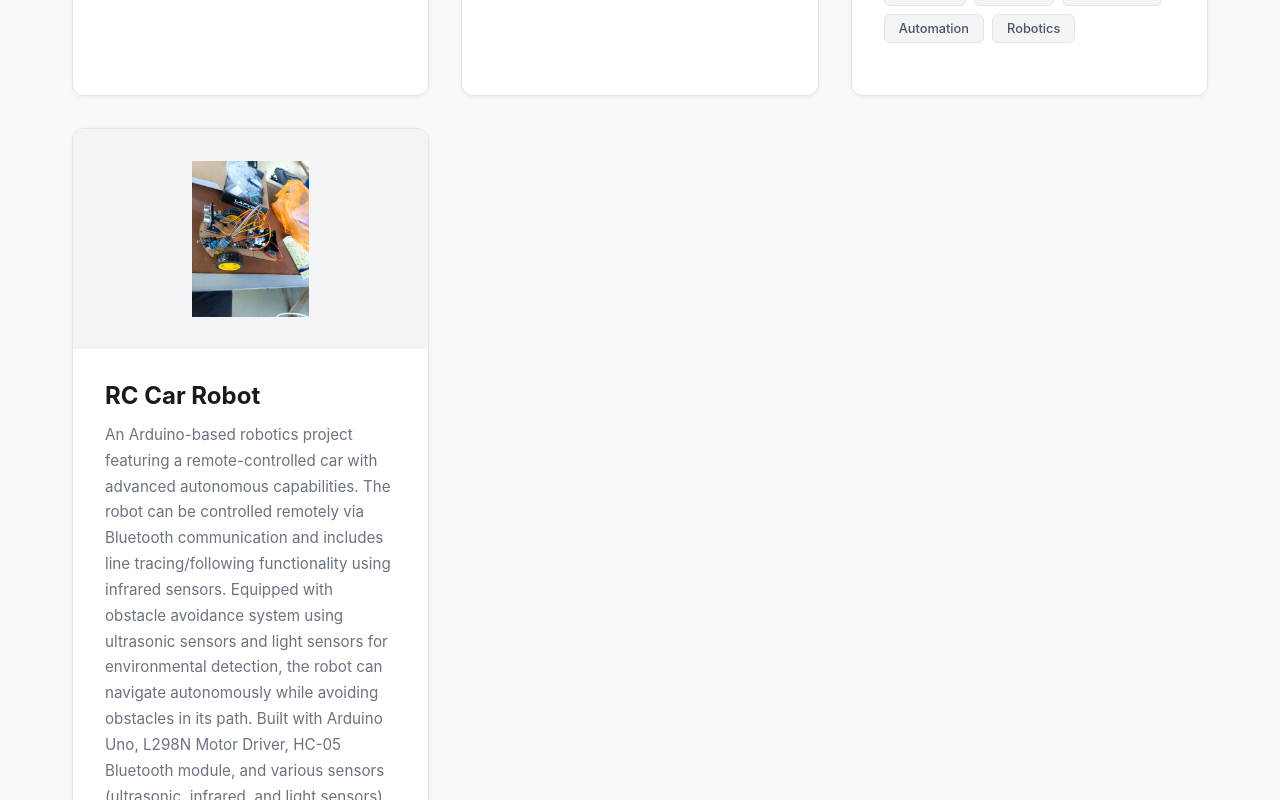
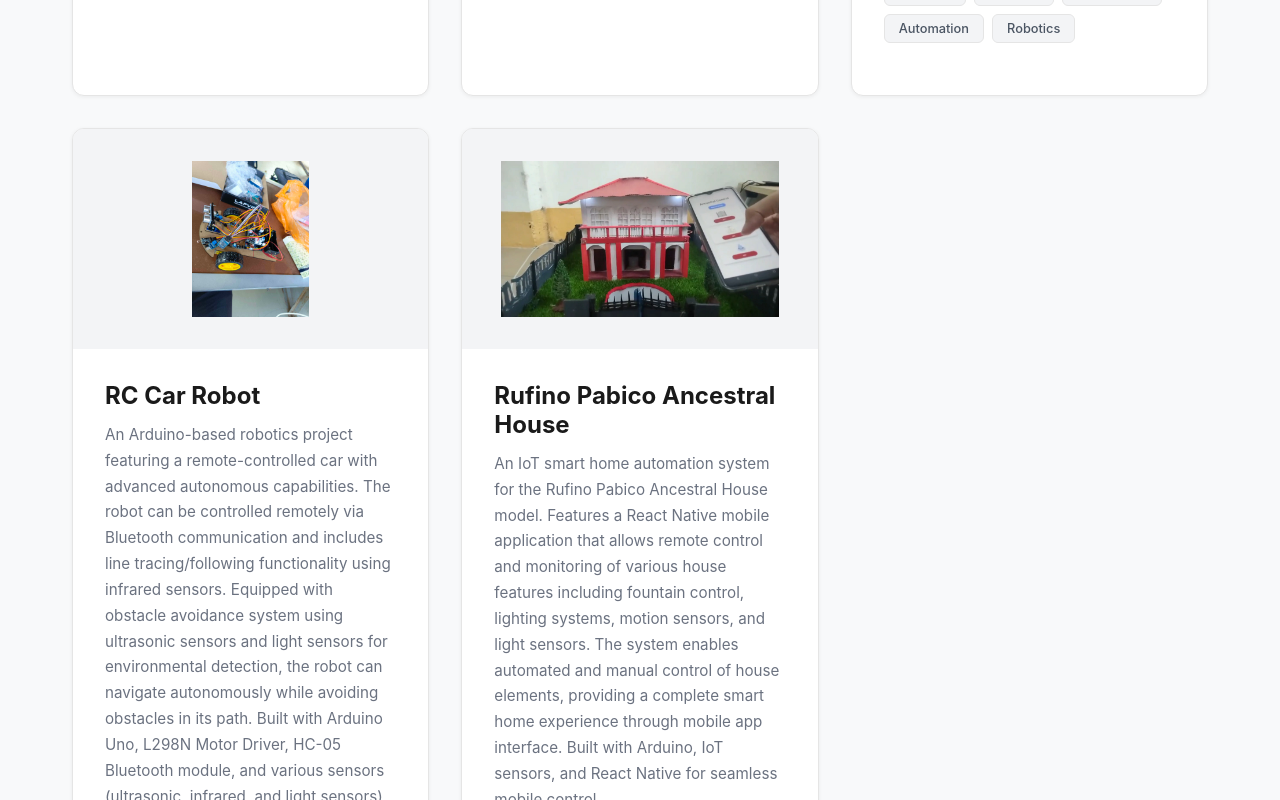
Before and after one commit to clarenceportugal/portfolio, a React (Vite) app: page / in a window 1280 px wide. Shown: the part 4160-4960 px from the top of the page. Built offline with nearby package versions, Linux system fonts and the light colour scheme.

Commit message:
Add Rufino Pabico Ancestral House IoT project - smart home automation with React Native app

```diff
--- a/src/App.tsx
+++ b/src/App.tsx
@@ -12,6 +12,7 @@
 import trinovaImage from './assets/images/Trinova.jpg'
 import motowashImage from './assets/images/motrorwash_logo.jpg'
 import rccarImage from './assets/images/rccar_logo.jpg'
+import ancestralhouseImage from './assets/images/ancestralhouse_logo.jpg'
 
 // Set up PDF.js worker - use local worker file
 pdfjsLib.GlobalWorkerOptions.workerSrc = '/pdf.worker.min.mjs'
@@ -425,6 +426,14 @@
                 description: 'An Arduino-based robotics project featuring a remote-controlled car with advanced autonomous capabilities. The robot can be controlled remotely via Bluetooth communication and includes line tracing/following functionality using infrared sensors. Equipped with obstacle avoidance system using ultrasonic sensors and light sensors for environmental detection, the robot can navigate autonomously while avoiding obstacles in its path. Built with Arduino Uno, L298N Motor Driver, HC-05 Bluetooth module, and various sensors (ultrasonic, infrared, and light sensors) for a complete robotics experience.',
                 tags: ['Arduino', 'Robotics', 'IoT', 'Bluetooth', 'Sensors', 'Line Following', 'Obstacle Avoidance', 'C++'],
                 category: 'iot'
+              },
+              {
+                id: 'ancestralhouse',
+                image: ancestralhouseImage,
+                title: 'Rufino Pabico Ancestral House',
+                description: 'An IoT smart home automation system for the Rufino Pabico Ancestral House model. Features a React Native mobile application that allows remote control and monitoring of various house features including fountain control, lighting systems, motion sensors, and light sensors. The system enables automated and manual control of house elements, providing a complete smart home experience through mobile app interface. Built with Arduino, IoT sensors, and React Native for seamless mobile control.',
+                tags: ['Arduino', 'IoT', 'React Native', 'Sensors', 'Motion Sensor', 'Light Sensor', 'Smart Home', 'Mobile App', 'Automation'],
+                category: ['app', 'iot']
               }
             ]
               .filter(project => {
```
Also changed, not shown: src/assets/images/ancestralhouse_logo.jpg (added).
